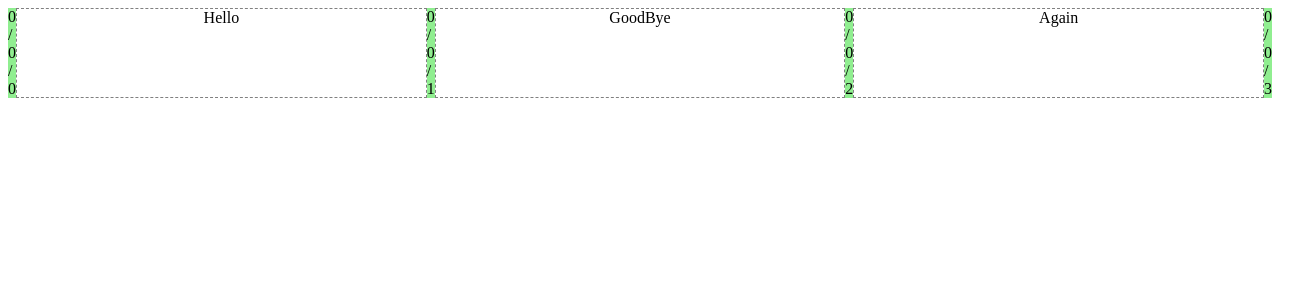
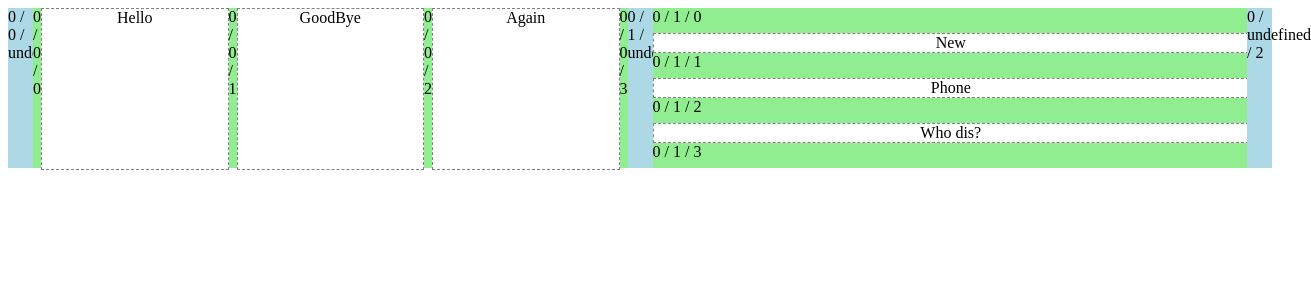
Before and after one commit to njlang10/dnd-testing, a React (Create React App) app: page / in a window 1280 px wide. Shown: the top 300 px of the page, 1311 px wide, since content can reach past the window. Built offline with nearby package versions, Linux system fonts and the light colour scheme.

Commit message:
CSS Fixes

```diff
--- a/src/index.tsx
+++ b/src/index.tsx
@@ -64,7 +64,7 @@ function SingleBlock({
       ref={drag}
       style={{
         width: "100%",
-        minHeight: "100%",
+        height: "100%",
         border: "1px dashed gray",
         textAlign: "center",
         backgroundColor: props.isDragging ? "green" : "white",
@@ -132,7 +132,7 @@ function DropContainer({
       ref={drop}
       style={{
         width: orientation === "HORIZONTAL" ? "25px" : "100%",
-        height: orientation === "VERTICAL" ? "25px" : "100%",
+        minHeight: orientation === "VERTICAL" ? "25px" : "100%",
         backgroundColor: color,
         opacity: collectedProps.isOver ? "50%" : "100%",
       }}
@@ -156,7 +156,7 @@ function BlockContainerView({
         flexDirection:
           container.orientation === "HORIZONTAL" ? "row" : "column",
         width: "100%",
-        height: "100%",
+        minHeight: "100%",
       }}
     >
       {container.contents.map((individualBlock, blockIdx) => {
@@ -297,6 +297,35 @@ const FAKE_DATA: RowContainer[] = [
     ],
   },
 ];
+
+const CONTAINERS: RowContainer = {
+  id: 0,
+  orientation: "HORIZONTAL",
+  containerType: "ROW",
+  containers: [
+    {
+      id: 0,
+      orientation: "HORIZONTAL",
+      containerType: "CONTAINER",
+      contents: [
+        { id: 0, text: "Hello" },
+        { id: 1, text: "GoodBye" },
+        { id: 2, text: "Again" },
+      ],
+    },
+    {
+      id: 1,
+      orientation: "VERTICAL",
+      containerType: "CONTAINER",
+      contents: [
+        { id: 3, text: "New" },
+        { id: 4, text: "Phone" },
+        { id: 5, text: "Who dis?" },
+      ],
+    },
+  ],
+};
+
 const CONTAINER: BlockContainer = {
   id: 0,
   orientation: "HORIZONTAL",
@@ -309,8 +338,8 @@ const CONTAINER: BlockContainer = {
 };
 
 function App() {
-  const [blocks, setBlocks] = useState<BlockContainer>(() => {
-    return CONTAINER;
+  const [blocks, setBlocks] = useState<RowContainer>(() => {
+    return CONTAINERS;
   });
 
   console.log("blocks are ", blocks);
@@ -323,37 +352,43 @@ function App() {
 
     switch (type) {
       case "BLOCK":
-        const oldRowIdx = fromCoords?.subContainerIdx;
+        const oldSubContainerIdx = fromCoords?.subContainerIdx;
         const newRowIdx = toCoords?.subContainerIdx;
-        console.log("Going from ", oldRowIdx, "to ", newRowIdx);
-        if (
-          sameRow &&
-          sameContainer &&
-          oldRowIdx != null &&
-          newRowIdx != null
-        ) {
-          const movedBlock = copyOfBlocks.contents[oldRowIdx];
-          // Add it in
-          copyOfBlocks.contents.splice(newRowIdx, 0, movedBlock);
+        const oldContainerIdx = fromCoords?.containerIdx;
+        const newContainerIdx = toCoords?.containerIdx;
 
-          // Since we are indexed to the left, we need to add 1 to our right padding if we
-          // move from a further position, to a shorter position
-          const removalIdx = newRowIdx > oldRowIdx ? oldRowIdx : oldRowIdx + 1;
-          // Remove the old idx
-          copyOfBlocks.contents.splice(removalIdx, 1);
-        }
+        console.log("Going from ", oldSubContainerIdx, "to ", newRowIdx);
+      // if (
+      //   sameRow &&
+      //   sameContainer &&
+      //   oldSubContainerIdx != null &&
+      //   newRowIdx != null
+      // ) {
+      //   const movedBlock = copyOfBlocks.contents[oldSubContainerIdx];
+      //   // Add it in
+      //   copyOfBlocks.contents.splice(newRowIdx, 0, movedBlock);
 
-        setBlocks(copyOfBlocks);
-        return;
+      //   // Since we are indexed to the left, we need to add 1 to our right padding if we
+      //   // move from a further position, to a shorter position
+      //   const removalIdx =
+      //     newRowIdx > oldSubContainerIdx
+      //       ? oldSubContainerIdx
+      //       : oldSubContainerIdx + 1;
+      //   // Remove the old idx
+      //   copyOfBlocks.contents.splice(removalIdx, 1);
+      // }
+
+      // setBlocks(copyOfBlocks);
+      // return;
     }
   };
 
   return (
     <div className="App">
       <DndProvider backend={HTML5Backend}>
-        <BlockContainerView
-          container={blocks}
-          coordinates={{ rowIdx: 0, containerIdx: 0 }}
+        <BlockContainersView
+          rowContainer={blocks}
+          coordinates={{ rowIdx: 0 }}
           onDrop={onDrop}
         />
       </DndProvider>
```
